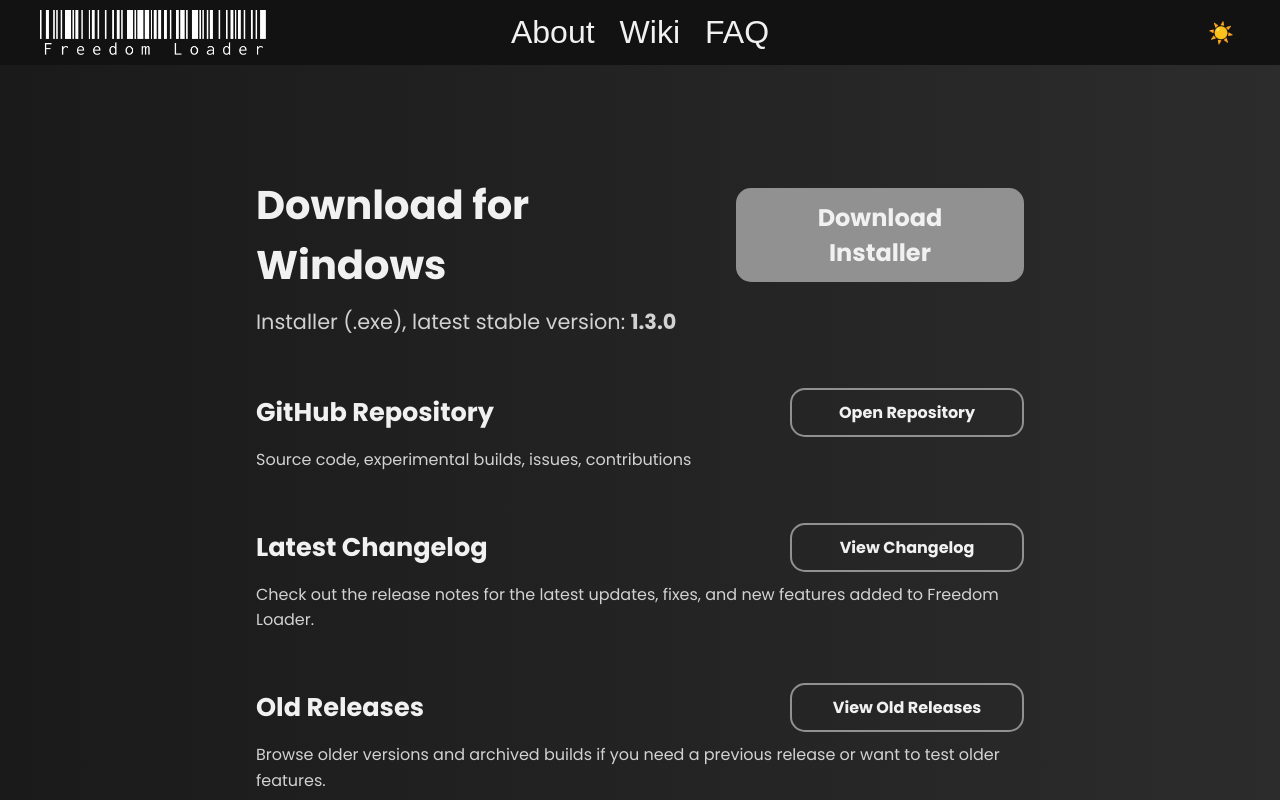
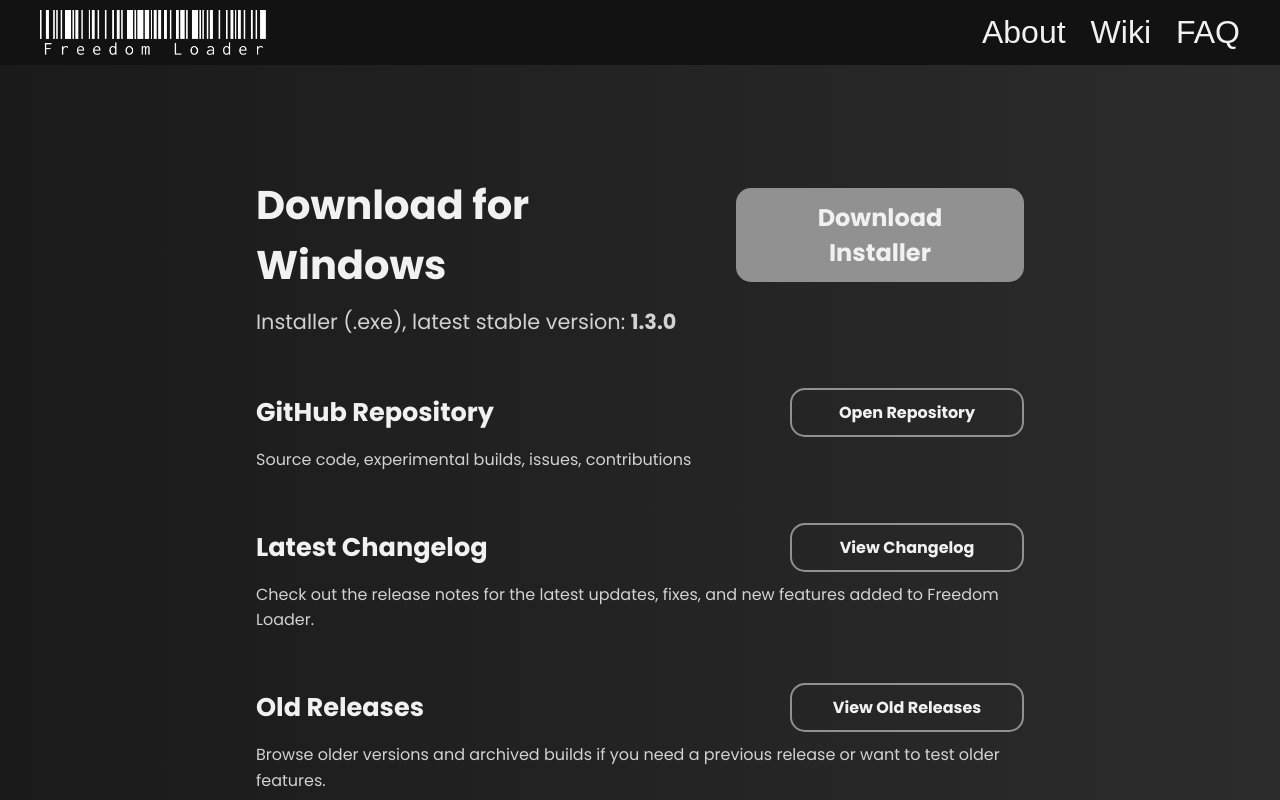
Before and after one commit to MasterAcnolo/Freedom-Loader-Wiki, a plain HTML site: page pages/download.html in a window 1280 px wide. Shown: the top 800 px of the page. Drawn offline with nearby package versions, Linux system fonts and the light colour scheme; a web font is replaced by a local one.

Commit message:
Hidden Sun Icon + Download Header Fix

```diff
--- a/pages/download.html
+++ b/pages/download.html
@@ -36,10 +36,10 @@
         <a href="faq.html">FAQ</a>
       </nav>
 
-      <div class="right">
+      <!-- <div class="right">
         <button type="submit">☀️</button>
-        <!-- <a href="download.html" id="download-btn">Download</a> -->
-      </div>
+        <a href="download.html" id="download-btn">Download</a>
+      </div> -->
     </header>
 
 
--- a/styles/layout/header.css
+++ b/styles/layout/header.css
@@ -30,7 +30,7 @@
 
 /* Navigation */
 nav {
-    flex: 1;
+    flex: 0;
     display: flex;
     justify-content: center;
     align-items: center;
--- a/styles/pages/download.css
+++ b/styles/pages/download.css
@@ -1,3 +1,7 @@
+header{
+    justify-content: center;
+}
+
 .download {
     padding: 80px 20%;
     color: var(--text-color);
```
Also changed, not shown: index.html (+1 -1 lines), pages/about.html (+1 -1 lines).
